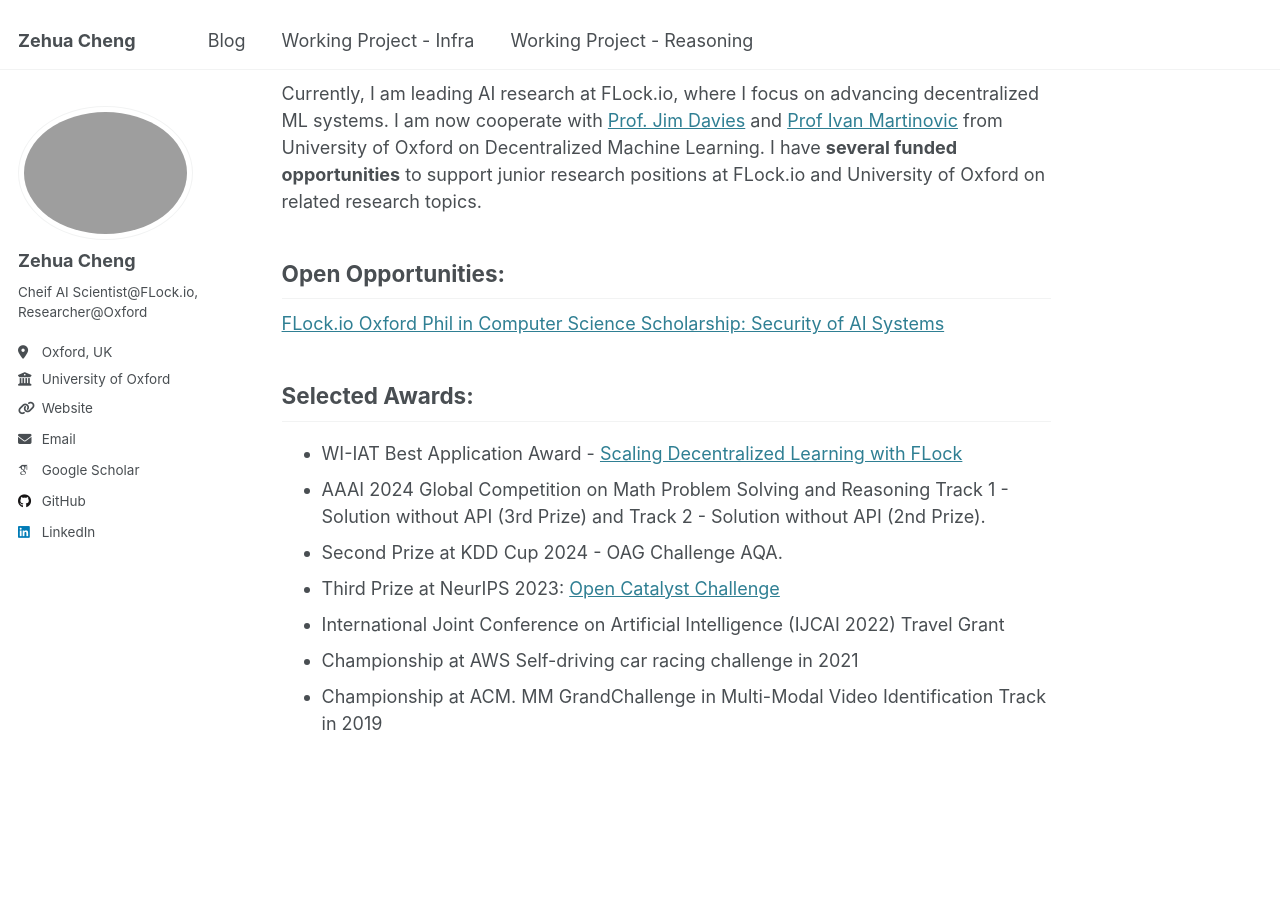
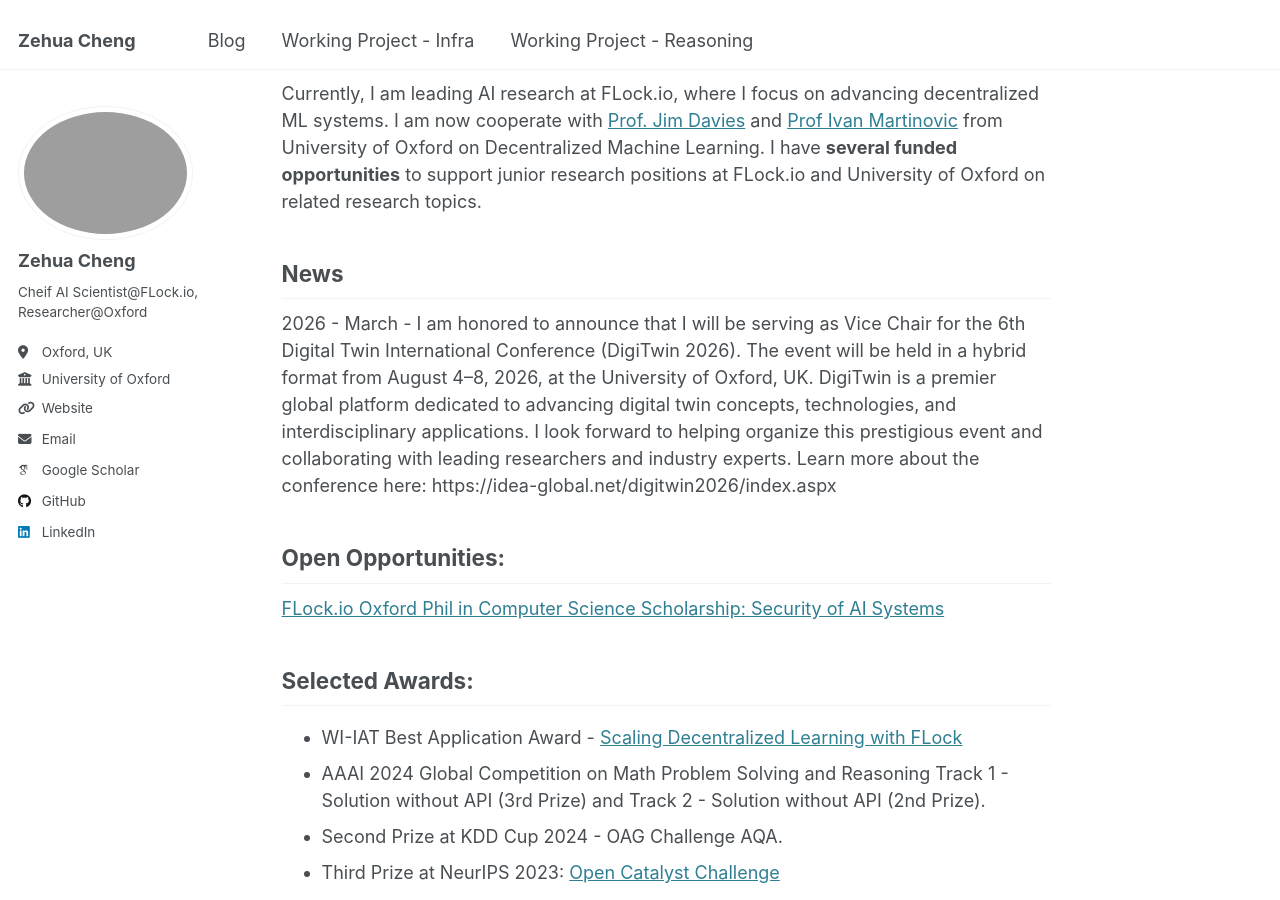
Before and after one commit to limberc/limberc.github.io, a Jekyll site: the page built from _pages/about.md, in a window 1280 px wide and 900 px high, scrolled down 304 px. Built offline with Jekyll 4.4.1, drawn with Linux system fonts in a browser that asks for light colours; some web fonts are replaced.

Commit message:
Add news

```diff
--- a/_pages/about.md
+++ b/_pages/about.md
@@ -13,6 +13,10 @@ We build autonomous agents that reason over distributed, high-stakes data (Bio &
 
 Currently, I am leading AI research at FLock.io, where I focus on advancing decentralized ML systems. I am now cooperate with [Prof. Jim Davies](https://www.bdi.ox.ac.uk/Team/jim-davies) and [Prof Ivan Martinovic](https://www.cs.ox.ac.uk/people/ivan.martinovic/) from University of Oxford on Decentralized Machine Learning. I have **several funded opportunities** to support junior research positions at FLock.io and University of Oxford on related research topics.
 
+## News
+
+2026 - March - I am honored to announce that I will be serving as Vice Chair for the 6th Digital Twin International Conference (DigiTwin 2026). The event will be held in a hybrid format from August 4–8, 2026, at the University of Oxford, UK. DigiTwin is a premier global platform dedicated to advancing digital twin concepts, technologies, and interdisciplinary applications. I look forward to helping organize this prestigious event and collaborating with leading researchers and industry experts. Learn more about the conference here: https://idea-global.net/digitwin2026/index.aspx
+
 ## Open Opportunities:
 
 [FLock.io Oxford Phil in Computer Science Scholarship: Security of AI Systems](https://www.cs.ox.ac.uk/aboutus/vacancies/floc_io.html)
```
